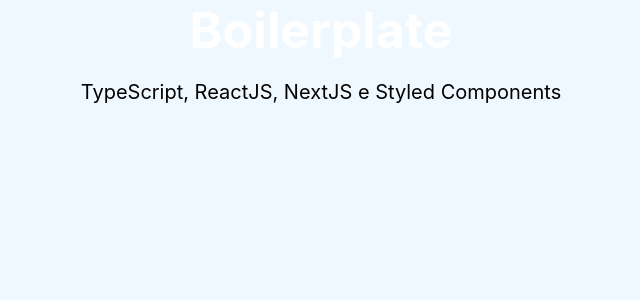
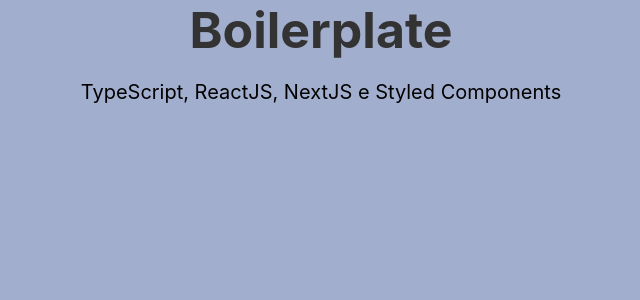
Before and after one commit to letanure/react-next-boilerplate, a Next.js app: page / in a window 1280 px wide. Shown: the top 300 px of the page, without its empty margins (319-959 px from the left). Built offline with nearby package versions, Linux system fonts and the light colour scheme.

Commit message:
Update Babel config, add eslintignore patterns, fix lint-staged script, and update Main component styles

```diff
--- a/package.json
+++ b/package.json
@@ -21,7 +21,7 @@
   },
   "lint-staged": {
     "src/**/*": [
-      "pnpm lint --fix",
+      "pnpm lint:js --fix",
       "pnpm test --bail "
     ]
   },
--- a/src/app/components/Main/styles.ts
+++ b/src/app/components/Main/styles.ts
@@ -3,10 +3,11 @@
 export const Wrapper = styled.main`
   height: 100%;
   width: 100%;
+  background-color: #a2aecd;
 `
 
 export const Title = styled.h1`
-  color: #fff;
+  color: #333;
   font-size: 5rem;
   font-weight: 700;
   margin-bottom: 2rem;
```
Also changed, not shown: src/app/components/Main/test.tsx (+9 -0 lines), .babelrc, 2 other files (tests, documents, lock files or other folders).
